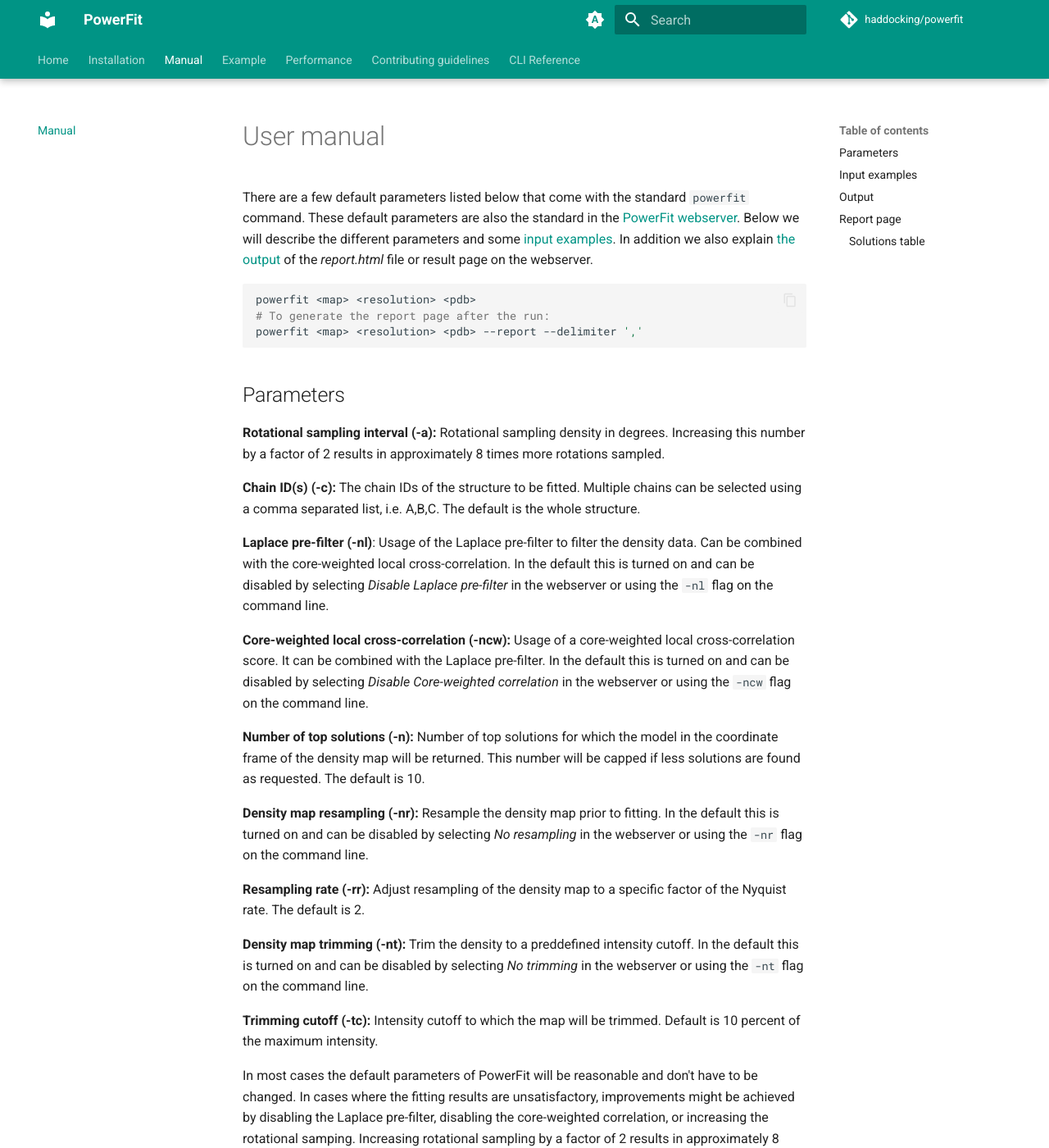
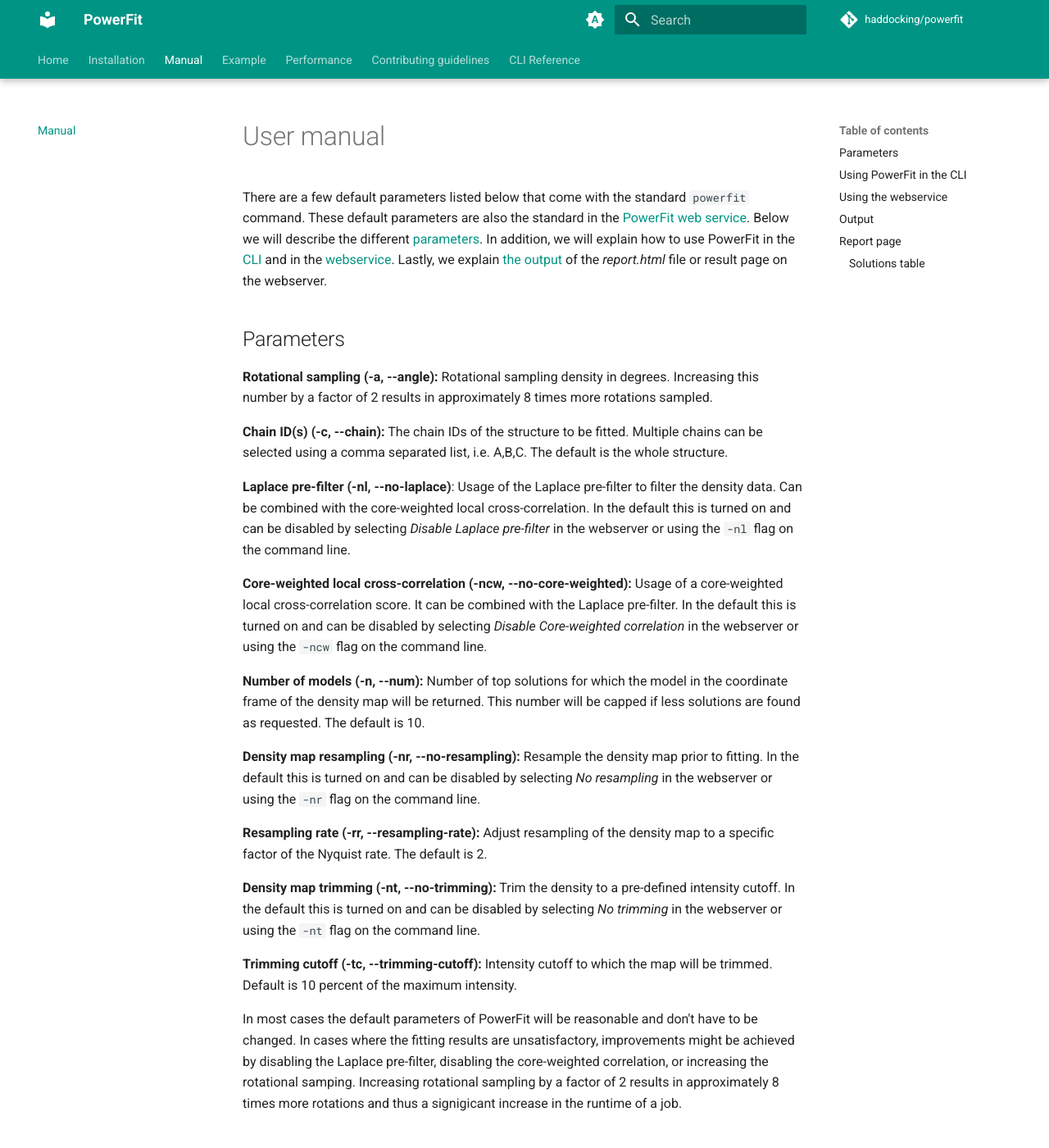
Before and after one commit to haddocking/powerfit, an MkDocs documentation site: the page built from docs/manual.md, in a window 1280 px wide and 1400 px high. Shown: the whole window at 82% size. Built offline with MkDocs 1.6.1 and Material for MkDocs 9.7.7, drawn with Linux system fonts in a browser that asks for light colours; a script that is not in the unit is left out; comment, search, counter and statistics services are not loaded; some of the changed text lies outside the part shown.

Commit message:
merge master

````diff
--- a/docs/manual.md
+++ b/docs/manual.md
@@ -2,53 +2,50 @@
 
 There are a few default parameters listed below that come with the
 standard `powerfit` command. These default parameters are also the
-standard in the [PowerFit webserver](https://rascar.science.uu.nl/powerfit).
-Below we will describe the different parameters and some [input examples](#input-examples).
-In addition we also explain [the output](#report-page) of the *report.html*
+standard in the [PowerFit web service](https://wenmr.science.uu.nl/powerfit).
+Below we will describe the different [parameters](#parameters).
+In addition, we will explain how to use PowerFit in the [CLI](#using-powerfit-in-the-cli)
+and in the [webservice](#using-the-webservice).
+Lastly, we explain [the output](#report-page) of the *report.html*
 file or result page on the webserver.
 
-```shell
-powerfit <map> <resolution> <pdb>
-# To generate the report page after the run:
-powerfit <map> <resolution> <pdb> --report --delimiter ','
-```
 ## Parameters
 
-**Rotational sampling interval (-a):** Rotational sampling density in degrees.
+**Rotational sampling (-a, --angle):** Rotational sampling density in degrees.
 Increasing this number by a factor of 2 results in approximately 8 times
 more rotations sampled.
 
-**Chain ID(s) (-c):** The chain IDs of the structure to be fitted. Multiple
+**Chain ID(s) (-c, --chain):** The chain IDs of the structure to be fitted. Multiple
 chains can be selected using a comma separated list, i.e. A,B,C.
 The default is the whole structure.
 
-**Laplace pre-filter (-nl)**: Usage of the Laplace pre-filter to filter the density data.
-Can be combined with the core-weighted local cross-correlation. In the default this
-is turned on and can be disabled by selecting *Disable Laplace pre-filter* in the
-webserver or using the `-nl` flag on the command line.
+**Laplace pre-filter (-nl, --no-laplace)**: Usage of the Laplace pre-filter to filter
+the density data. Can be combined with the core-weighted local cross-correlation.
+In the default this is turned on and can be disabled by selecting *Disable Laplace
+pre-filter* in the webserver or using the `-nl` flag on the command line.
 
-**Core-weighted local cross-correlation (-ncw):** Usage of a core-weighted local cross-correlation
-score. It can be combined with the Laplace pre-filter. In the default
-this is turned on and can be disabled by selecting *Disable Core-weighted correlation*
-in the webserver or using the `-ncw` flag on the command line.
+**Core-weighted local cross-correlation (-ncw, --no-core-weighted):** Usage of a
+core-weighted local cross-correlation score. It can be combined with the Laplace
+pre-filter. In the default this is turned on and can be disabled by selecting *Disable
+Core-weighted correlation* in the webserver or using the `-ncw` flag on the command line.
 
-**Number of top solutions (-n):** Number of top solutions for which the model in the coordinate
+**Number of models (-n, --num):** Number of top solutions for which the model in the coordinate
 frame of the density map will be returned. This number will be capped if less solutions are found
 as requested. The default is 10.
 
-**Density map resampling (-nr):** Resample the density map prior to fitting. In the default
-this is turned on and can be disabled by selecting *No resampling* in the webserver or using
-the `-nr` flag on the command line.
+**Density map resampling (-nr, --no-resampling):** Resample the density map prior to fitting.
+In the default this is turned on and can be disabled by selecting *No resampling* in the
+webserver or using the `-nr` flag on the command line.
 
-**Resampling rate (-rr):** Adjust resampling of the density map to a specific factor of the
-Nyquist rate. The default is 2.
+**Resampling rate (-rr, --resampling-rate):** Adjust resampling of the density map to a
+specific factor of the Nyquist rate. The default is 2.
 
-**Density map trimming (-nt):** Trim the density to a preddefined intensity cutoff.
-In the default this is turned on and can be disabled by selecting *No trimming* in
-the webserver or using the `-nt` flag on the command line.
+**Density map trimming (-nt, --no-trimming):** Trim the density to a pre-defined
+intensity cutoff. In the default this is turned on and can be disabled by selecting
+*No trimming* in the webserver or using the `-nt` flag on the command line.
 
-**Trimming cutoff (-tc):** Intensity cutoff to which the map will be trimmed.
-Default is 10 percent of the maximum intensity.
+**Trimming cutoff (-tc, --trimming-cutoff):** Intensity cutoff to which the map will
+be trimmed. Default is 10 percent of the maximum intensity.
 
 In most cases the default parameters of PowerFit will be reasonable and don't
 have to be changed. In cases where the fitting results are unsatisfactory,
@@ -57,7 +54,13 @@
 rotational sampling by a factor of 2 results in approximately 8 times more
 rotations and thus a signigicant increase in the runtime of a job.
 
-## Input examples
+## Using PowerFit in the CLI
+
+```shell
+powerfit <map> <resolution> <pdb>
+# To generate the report page after the run:
+powerfit <map> <resolution> <pdb> --report --delimiter ','
+```
 
 First, to see all options and their descriptions type
 
@@ -73,21 +76,21 @@
 with laplace pre-filtering and core-weighted scoring function using 1 CPU
 
 ```shell
-powerfit <map> <resolution> <pdb> -a 24
+powerfit <map> <resolution> <pdb> --angle 24
 ```
 
 To use multiple CPU cores without laplace pre-filter and 5&deg; rotational
 interval
 
 ```shell
-powerfit <map> <resolution> <pdb> -p 4 -nl -a 5
+powerfit <map> <resolution> <pdb> --nproc 4 --no-laplace --angle 5
 ```
 
 To off-load computations to the GPU and do not use the core-weighted scoring function
 and write out the top 15 solutions
 
 ```shell
-powerfit <map> <resolution> <pdb> -g -ncw -n 15
+powerfit <map> <resolution> <pdb> --gpu --no-core-weighted --num 15
 ```
 
 Note that all options can be combined except for the `-g` and `-p` flag:
@@ -102,6 +105,31 @@
 ...
 ```
 (See `--help` if you have multiple GPUs and want to specify which one to use)
+
+## Using the webservice
+
+Before you can submit your job on the webservice you need to upload a few files
+and fill in a few parameters:
+
+**Input structure**: This is the atomic model that needs to be fitted in the density.
+This file needs to be in a pdb or mmCIF format.
+
+**Cryo-EM map**: This is the density map file that the model will be fitted into.
+This files nees to be in a mrc, ccp4, or map format.
+The maximum upload size is 250MB.
+
+**Resolution**: This is the resolution of the Cryo-EM map. Correct resolution is important
+for accurate results.
+
+The rest of the parameters are optional and will be set to default if you do not adjust them.
+For an explanation of the optional parameters, please refer to [parameters](#parameters).
+
+Once you have uploaded your input structure and Cryo-EM map and filled in the appropriate
+resolution, you can submit the job by pressing the submit button. You can leave the page open
+untill the run is finished, or you can close the page and find your job back in the
+[workspace](https://wenmr.science.uu.nl/workspace) later.
+
+Once your job is finished, you will see the [report page](#report-page).
 
 ## Output
 
--- a/pyproject.toml
+++ b/pyproject.toml
@@ -31,8 +31,8 @@
 ]
 
 [project.optional-dependencies]
-opencl = ["pyopencl", "siphash24", "pyvkfft"]
-pocl = ["pyopencl[pocl]", "siphash24", "pyvkfft"]
+opencl = ["pyopencl", "siphash24", "pyvkfft", "mako"]
+pocl = ["pyopencl[pocl]", "siphash24", "pyvkfft", "mako"]
 cuda13x = ["cupy-cuda13x", "siphash24", "pyvkfft"]
 cuda12x = ["cupy-cuda12x", "siphash24", "pyvkfft"]
 dev = [
````
